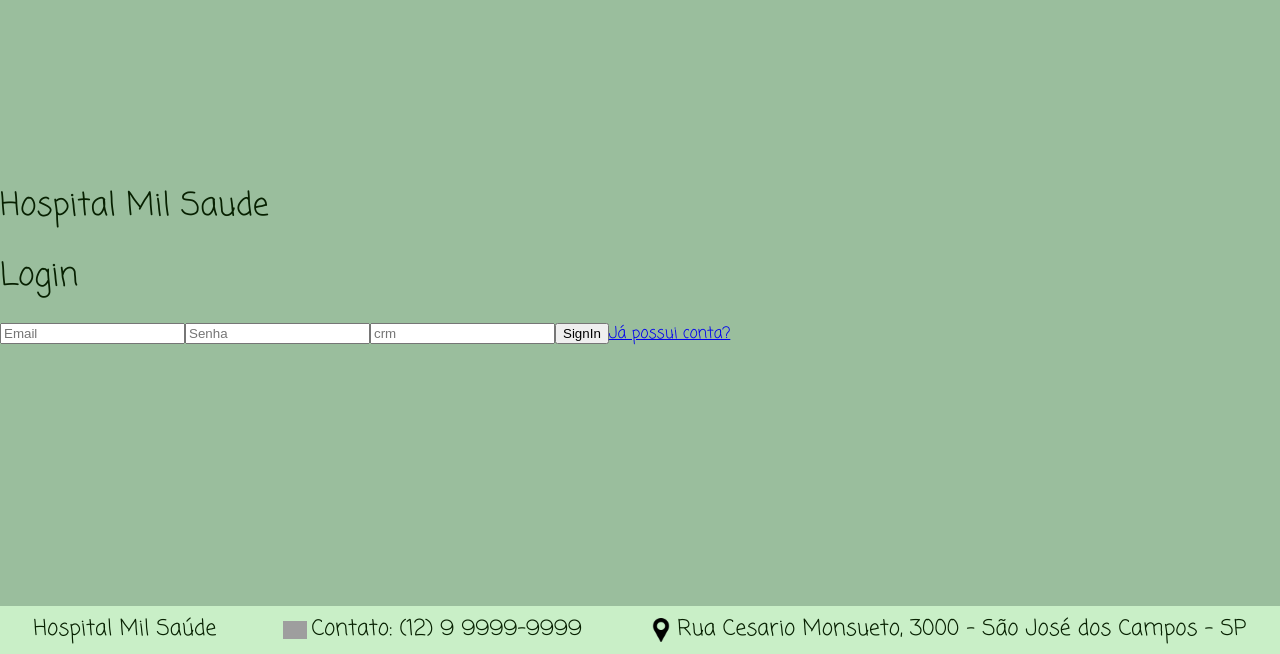
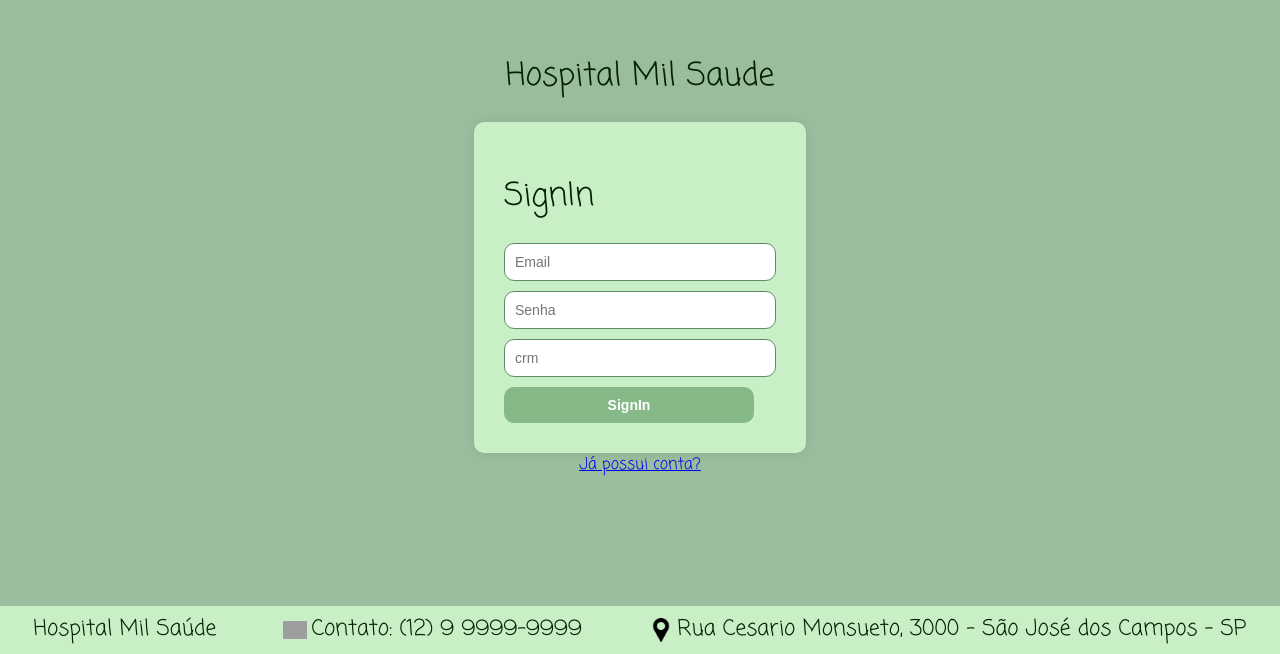
Before and after one commit to MariaClaraCoutoLorena/hospital-mil-saude, a React (Vite) app: page /signin in a window 1280 px wide. Shown: the part 146-800 px from the top of the page. Built offline with nearby package versions, Linux system fonts and the light colour scheme; no server answers; grey boxes are pictures that could not be loaded.

Commit message:
Alterações visuais de login e signin

```diff
--- a/src/components/LogInForm.jsx
+++ b/src/components/LogInForm.jsx
@@ -40,10 +40,12 @@ function LogInForm(params) {
     if(1){
         return (
             <>
+                    <label>Email</label>
+                    <input placeholder="Email" onChange={(e) => setUserEmail(e.target.value)} className="campo-login"/>
+                    <label>Senha</label>
+                    <input placeholder="Senha" type="password" onChange={(e) => setUserPassword(e.target.value)} className="campo-login"/>
 
-                    <input placeholder="Email" onChange={(e) => setUserEmail(e.target.value)}/>
-                    <input placeholder="Senha" onChange={(e) => setUserPassword(e.target.value)}/>
-                    <input type="submit" value="SignIn" onClick={signIn}></input>
+                    <input type="submit" value="LogIn" onClick={signIn} className="botao-login"/>
 
             </>
         );
--- a/src/components/SignInForm.jsx
+++ b/src/components/SignInForm.jsx
@@ -41,15 +41,16 @@ function SignInForm(params) {
 
     return (
         <>
+
                 {!adminUserValid && (
                     <div style={{ border: '1px solid red', padding: '10px', marginBottom: '10px', backgroundColor: '#ffe6e6' }}>
                         <p>Entre em contato com a administração para cadastrar o seu usuario no sistema</p>
                     </div>
                 )}
-                <input placeholder="Email" onChange={(e) => setUserEmail(e.target.value)}/>
-                <input placeholder="Senha" onChange={(e) => setUserPassword(e.target.value)}/>
-                <input placeholder="crm" onChange={(e) => setUserCrm(e.target.value)}/>
-                <input type="submit" value="SignIn" onClick={signIn}></input>
+                <input placeholder="Email" onChange={(e) => setUserEmail(e.target.value)} className="campo-login"/>
+                <input placeholder="Senha" type="password" onChange={(e) => setUserPassword(e.target.value)} className="campo-login"/>
+                <input placeholder="crm" onChange={(e) => setUserCrm(e.target.value)} className="campo-login"/>
+                <input type="submit" value="SignIn" onClick={signIn} className="botao-login"></input>
         </>
     );
 }
--- a/src/pages/Login.jsx
+++ b/src/pages/Login.jsx
@@ -5,13 +5,19 @@ import { Link } from "react-router-dom";
 function Login() {
 
   return (
-    <>
+    <div className="container-centralizado">
       <h1>Hospital Mil Saude</h1>
-      <h1>Login</h1>
-      <LogInForm/>
+      <div className="login-background">
+
+        <h1>Login</h1>
+        <LogInForm/>
+
+
+      </div>
       <Link to={"/signin"}>Não possui conta?</Link>
-      <Footer/>
-    </>
+
+    <Footer/>
+    </div>
   );
 }
 
--- a/src/pages/Signin.jsx
+++ b/src/pages/Signin.jsx
@@ -5,13 +5,16 @@ import SignInForm from "../components/SignInForm";
 function Signin() {
 
   return (
-    <>
+    <div className="container-centralizado">
       <h1>Hospital Mil Saude</h1>
-      <h1>Login</h1>
-      <SignInForm/>
+      <div className="login-background">
+        <h1>SignIn</h1>
+        <SignInForm/>
+
+      </div>
       <Link to={"/login"}>Já possui conta?</Link>
       <Footer/>
-    </>
+    </div>
   );
 }
 
--- a/src/style/index.css
+++ b/src/style/index.css
@@ -288,3 +288,32 @@ body {
 .arrow.down {
   transform: rotate(45deg);
 }
+.campo-login {
+  display: block;
+  margin-bottom: 10px;
+  padding: 10px;
+  border-radius: 10px;
+  border: 1px solid #5e8c6a;
+  color: #5e8c6a;
+  width: 250px;
+  outline: none;
+  font-size: 14px;
+}
+.botao-login {
+  justify-content:center;
+  background-color: #85b987;
+  color: white;
+  padding: 10px;
+  border: none;
+  border-radius: 10px;
+  width: 250px;
+  cursor: pointer;
+  font-weight: bold;
+  font-size: 14px;
+}
+.login-background {
+  background-color: #C9EFC7;
+  padding: 30px;
+  border-radius: 10px;
+  box-shadow: 0 0 10px rgba(0,0,0,0.1);
+}
```
